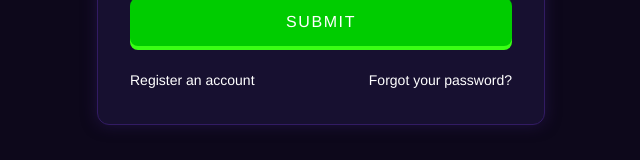
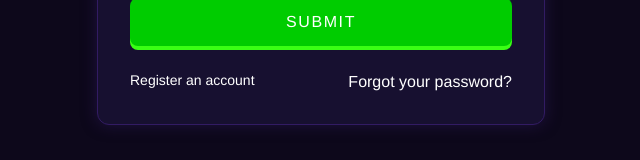
Before and after one commit to KarlKeynes29/gaia-frontend, a React (Vite) app: page /login in a window 1280 px wide. Shown: the part 405-565 px from the top of the page, without its empty margins (319-959 px from the left). Built offline with nearby package versions, Linux system fonts and the light colour scheme; a web font is replaced by a local one.

Commit message:
Add lines to forgot password component

```diff
--- a/src/pages/ForgotPassword.tsx
+++ b/src/pages/ForgotPassword.tsx
@@ -1,7 +1,6 @@
 import React, { useState, type ChangeEvent, type SubmitEventHandler } from 'react';
 import { useNavigate } from 'react-router-dom';
 import toast from 'react-hot-toast';
-
 
 interface ForgotPasswordModalProps {
     isOpen: boolean;
@@ -53,14 +52,18 @@ export const ForgotPassword: React.FC<ForgotPasswordModalProps> = ({ isOpen, onC
 
     return (
         <>
-            <div className='w-100 border border-border rounded my-8 min-h-fit p-8 transition-all shadow-[0_0_15px_rgba(50,27,99,0.5)]'>
+            <div>
+                <div className='w-full border border-border rounded my-8 min-h-fit p-8 transition-all shadow-[0_0_15px_rgba(50,27,99,0.5)]'>
                 <h2 className='text-center'>Forgot your password?</h2>
+                <button onClick={onClose}>X</button>
                 <form onSubmit={handleFormSubmit}>
                     <label className='text-xs font-heading uppercase tracking-wider text-text-muted'>Email:</label>
                     <input className='w-full' onChange={handleInputChange}></input>
-                    <button type='button'>{isLoading ? 'Transmitting...' : 'Verify'}</button>
+                    <button onClick={onClose} type='button'>{isLoading ? 'Transmitting...' : 'Verify'}</button>
                 </form>
             </div>
+            </div>
+
         </>
     )
 }
--- a/src/pages/Login.tsx
+++ b/src/pages/Login.tsx
@@ -7,7 +7,7 @@ export const Login: React.FC = () => {
     const navigate = useNavigate();
     const [isLoading, setIsLoading] = useState(false);
     const [isError, setIsError] = useState(false);
-    const [isForgotPasswordModal, setForgotPasswordModal] = useState(false);
+    const [isShowForgotPasswordModal, setShowForgotPasswordModal] = useState(false);
     const [loginDetails, setLoginDetails]= useState({
         identity: '',
         password: ''
@@ -85,7 +85,7 @@ export const Login: React.FC = () => {
                 ref={containerRef}
                 className="login-container bg-surface w-full max-w-md h-105 p-8 border border-border rounded-xl shadow-[0_0_15px_rgba(50,27,99,0.5)] transition-all"
             >
-                <h2 className={`text-3xl font-heading tracking-wide text-center mb-4 uppercase transform transition-all scale-100 duration-300 ${isError ? 'text-red-700 tracking-widest blur-[4.0]' : 'text-primary tracking-wide blur-0'}`}>
+                <h2 className={`text-3xl font-heading tracking-wide text-center mb-4 uppercase transform transition-all scale-100 duration-300 ${isError ? 'text-red-700 tracking-widest blur-[xs]' : 'text-primary tracking-wide blur-0'}`}>
                     {isError ? '☠️ Access Denied ☠️' : 'Enter Cyber Gaia'}
                 </h2>
                 <form onSubmit={handleFormSubmit} className="space-y-6">
@@ -133,13 +133,20 @@ export const Login: React.FC = () => {
                         <a className='text-sm hover:text-text-muted active:text-text-accent' href='/register'>
                             Register an account
                         </a>
-                        <a className='text-sm ml-auto not-target:hover:text-text-muted active:text-text-accent' href='/forgot-password'>
+                        <button
+                            type='button'
+                            className='text-sm ml-auto not-target:hover:text-text-muted active:text-text-accent'
+                            onClick={() => setShowForgotPasswordModal(true)}
+                        >
                             Forgot your password?
-                        </a>
+                        </button>
                     </div>
                 </form>
             </div>
-            <ForgotPassword isOpen={isForgotPasswordModal} />
+            <ForgotPassword
+                isOpen={isShowForgotPasswordModal}
+                onClose={() => { setShowForgotPasswordModal(false) }}
+            />
         </div>
     );
 }
```
